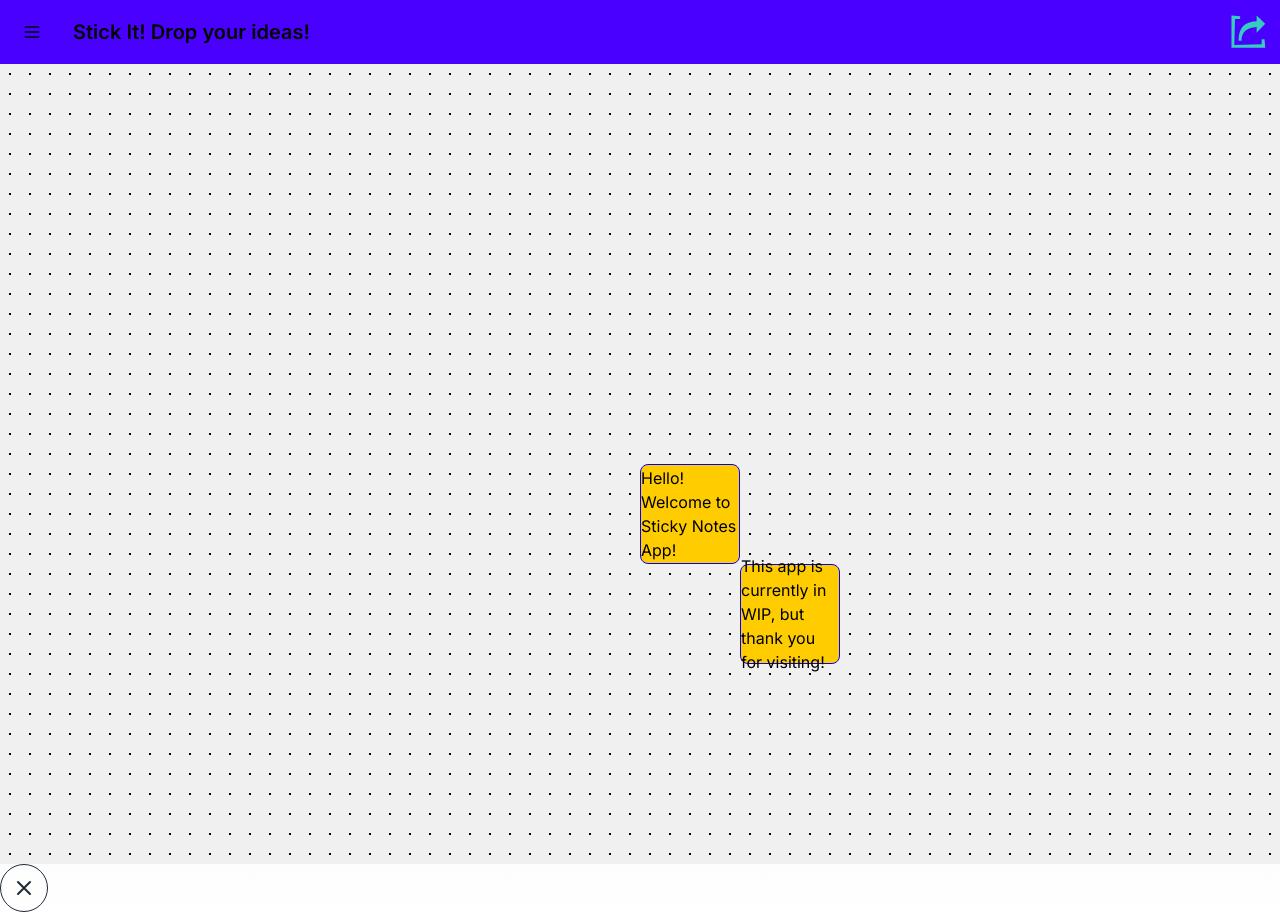
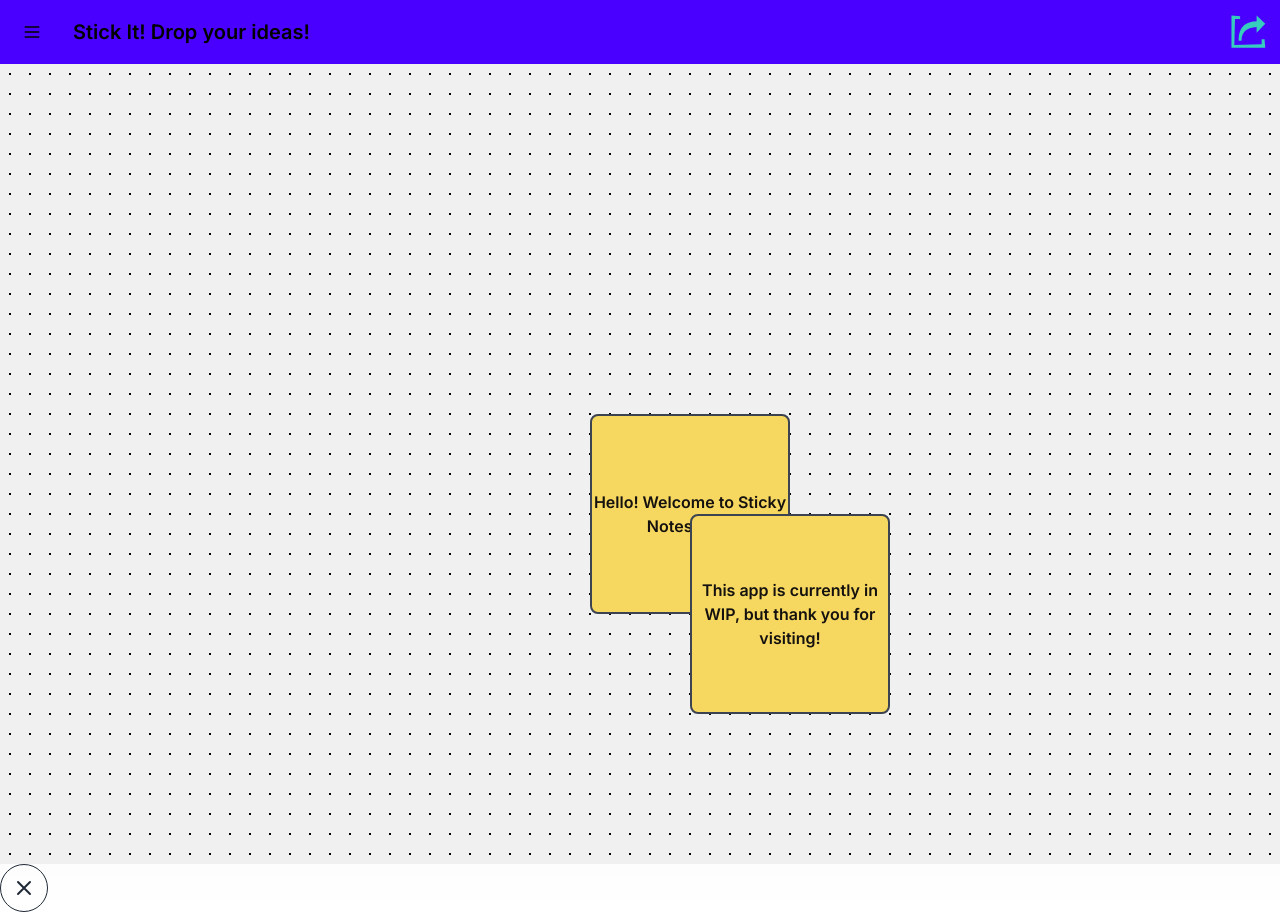
Before and after one commit to francamara/sticky-notes-app, a Next.js app: page / in a window 1280 px wide. Built offline with nearby package versions, Linux system fonts and the light colour scheme.

Commit message:
applied theme colors

```diff
--- a/src/app/components/Canvas/Canvas.module.css
+++ b/src/app/components/Canvas/Canvas.module.css
@@ -1,7 +1,7 @@
 .canvas {
   width: 100vw;
   height: 80vh;
-  background-color: #ffcc00;
+  background-color: #f6d860;
   position: relative;
   overflow: hidden;
   margin: 0;
@@ -15,12 +15,15 @@
 }
 
 .draggableItem {
-  width: 100px;
-  height: 100px;
-  background-color: #ffcc00;
+  width: 200px;
+  height: 200px;
+  background-color: #f6d860;
   display: flex;
   justify-content: center;
   align-items: center;
-  border: 1px solid blue;
+  text-align: center;
+  font-weight: 600;
+  border: 2px solid #3d4451;
+  color: #14110f;
   border-radius: 8px;
 }
```
